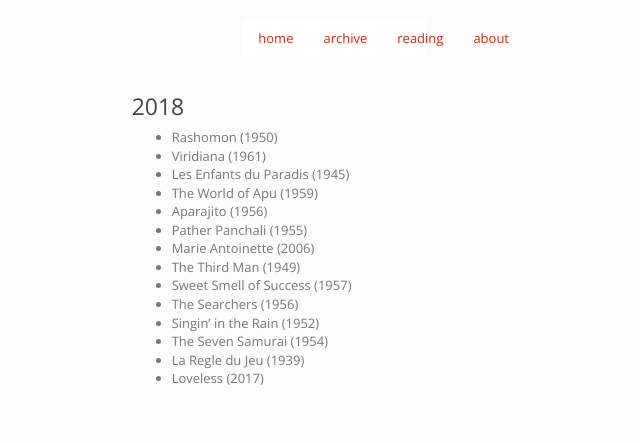
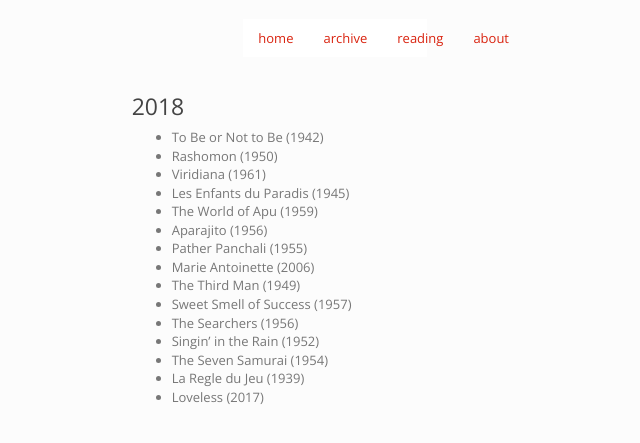
Before and after one commit to imtayadeway/imtayadeway.github.io, a Jekyll site: the page built from film/index.md, in a window 1280 px wide. Shown: the top 443 px of the page, without its empty margins (305-945 px from the left). Built offline with Jekyll 4.4.1, drawn with Linux system fonts in a browser that asks for light colours.

Commit message:
Saw to be or not to be

```diff
--- a/film/index.md
+++ b/film/index.md
@@ -5,6 +5,7 @@ title: Film
 
 ### 2018
 
+- To Be or Not to Be (1942)
 - Rashomon (1950)
 - Viridiana (1961)
 - Les Enfants du Paradis (1945)
```
